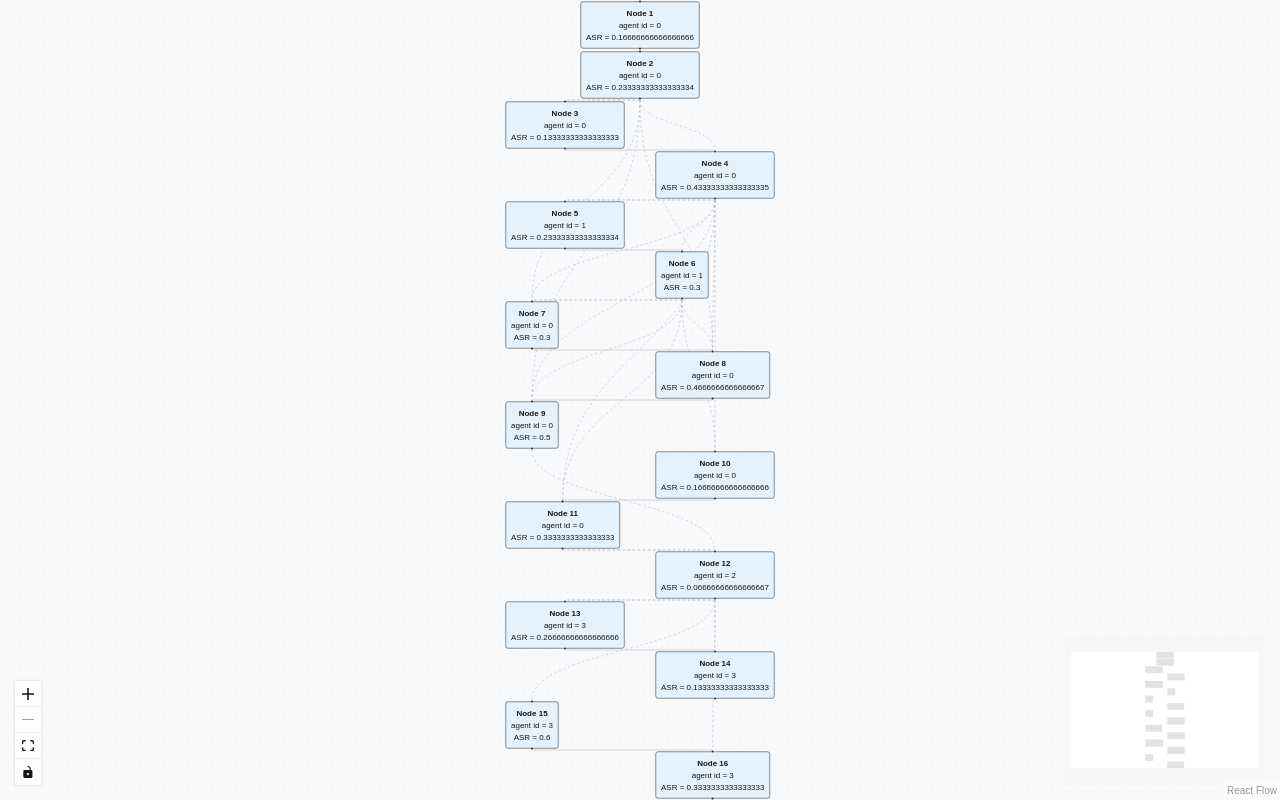
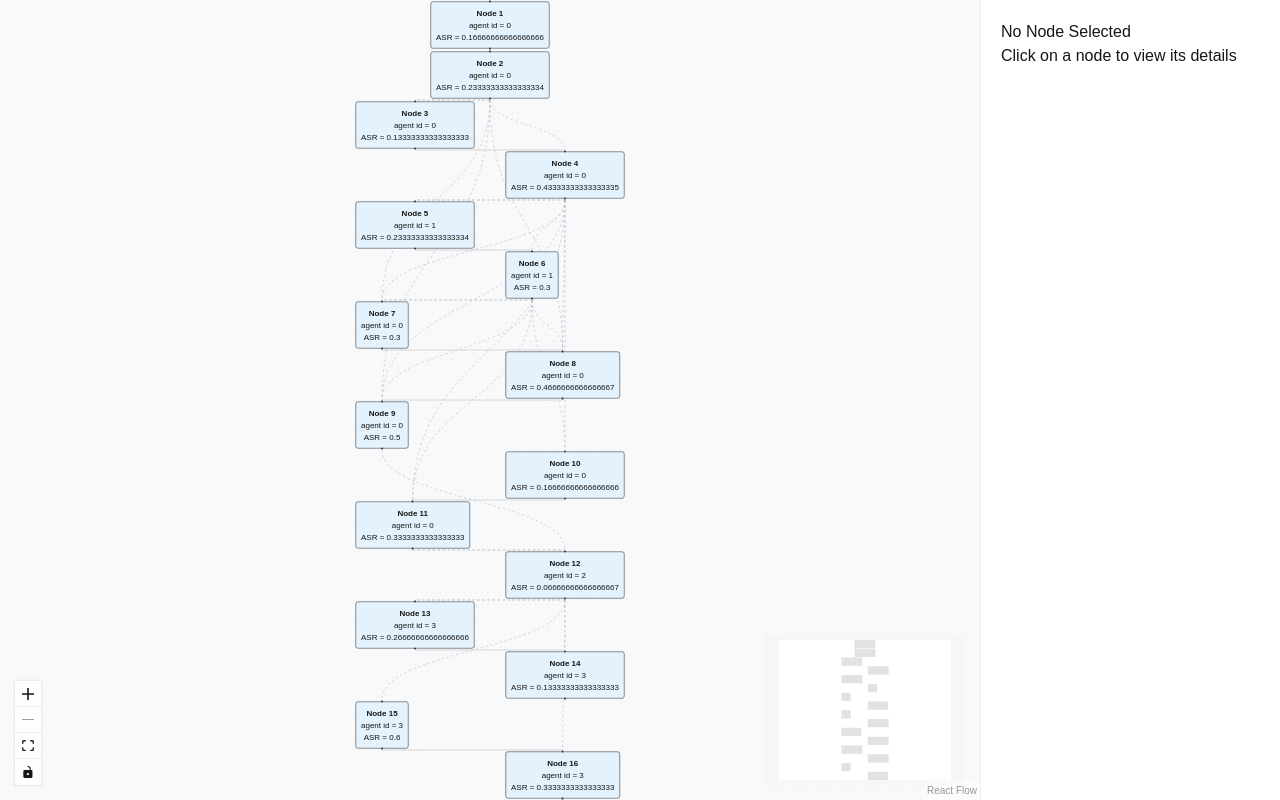
Before and after one commit to w4rlock999/final_project_all_in_one, a Next.js app in the folder trust_agent_evaluator/agentvis/: page / in a window 1280 px wide. Built offline with nearby package versions, Linux system fonts and the light colour scheme.

Commit message:
add side pane, remove .next

```diff
--- a/trust_agent_evaluator/agentvis/app/page.tsx
+++ b/trust_agent_evaluator/agentvis/app/page.tsx
@@ -10,11 +10,34 @@ import {
   useEdgesState,
   addEdge,
   useReactFlow,
-  Panel
+  Panel,
+  Node,
+  ReactFlowInstance,
+  BackgroundVariant,
+  Connection,
+  Edge,
+  NodeMouseHandler,
+  OnNodesChange,
+  OnEdgesChange,
+  OnInit
 } from '@xyflow/react';
 import '@xyflow/react/dist/style.css';
 import genericLLMNode from './genericLLMNode';
 
+interface CustomNodeData extends Record<string, unknown> {
+  label: string;
+  agent_id: string;
+  agent_name: string;
+  jb_asr: string;
+}
+
+interface CustomEdgeData extends Record<string, unknown> {
+  from_memory: string;
+  memory_index: string | number;
+}
+
+type CustomNode = Node<CustomNodeData>;
+type CustomEdge = Edge<CustomEdgeData>;
 
 const flowKey = 'example-flow';
 
@@ -30,13 +53,20 @@ let id = 3;
 const getId = () => `${id++}`;
 
 function Flow() {
-  const [nodes, setNodes, onNodesChange] = useNodesState(initialNodes);
-  const [edges, setEdges, onEdgesChange] = useEdgesState(initialEdges);
+  const [nodes, setNodes, onNodesChange] = useNodesState<CustomNode>(initialNodes as CustomNode[]);
+  const [edges, setEdges, onEdgesChange] = useEdgesState<CustomEdge>(initialEdges as CustomEdge[]);
   const [nodeType, setNodeType] = useState('agent');
   const { screenToFlowPosition } = useReactFlow();
-  const [rfInstance, setRfInstance] = useState(null);
+  const [rfInstance, setRfInstance] = useState<ReactFlowInstance<CustomNode, CustomEdge> | null>(null);
+  const [selectedNode, setSelectedNode] = useState<CustomNode | null>(null);
 
-  const onConnect = useCallback((params) => setEdges((eds) => addEdge(params, eds)), [setEdges]);
+  const onNodeClick: NodeMouseHandler = useCallback((event, node) => {
+    setSelectedNode(node as unknown as CustomNode);
+  }, []);
+
+  const onConnect = useCallback((params: Connection) => {
+    setEdges((eds) => addEdge(params, eds) as CustomEdge[]);
+  }, [setEdges]);
 
   const onConnectEnd = useCallback(
     (event, connectionState) => {
@@ -49,18 +79,39 @@ function Flow() {
       const { clientX, clientY } =
         'changedTouches' in event ? event.changedTouches[0] : event;
 
-      const newNode = {
+      const newNode: CustomNode = {
         id: getId(),
         position: screenToFlowPosition({ x: clientX, y: clientY }),
-        data: { label: `${nodeType.charAt(0).toUpperCase() + nodeType.slice(1)} Node` },
+        data: {
+          label: `${nodeType.charAt(0).toUpperCase() + nodeType.slice(1)} Node`,
+          agent_id: '0',
+          agent_name: 'New Agent',
+          jb_asr: '0'
+        },
         type: nodeType,
       };
 
       setNodes((nds) => nds.concat(newNode));
 
-      const newEdge = connectionState.fromHandle.type === 'target'
-        ? { id: `e${newNode.id}-${fromNode.id}`, source: newNode.id, target: fromNode.id }
-        : { id: `e${fromNode.id}-${newNode.id}`, source: fromNode.id, target: newNode.id };
+      const newEdge: CustomEdge = connectionState.fromHandle.type === 'target'
+        ? {
+            id: `e${newNode.id}-${fromNode.id}`,
+            source: newNode.id,
+            target: fromNode.id,
+            data: {
+              from_memory: 'False',
+              memory_index: 'None'
+            }
+          }
+        : {
+            id: `e${fromNode.id}-${newNode.id}`,
+            source: fromNode.id,
+            target: newNode.id,
+            data: {
+              from_memory: 'False',
+              memory_index: 'None'
+            }
+          };
 
       setEdges((eds) => eds.concat(newEdge));
     },
@@ -76,9 +127,9 @@ function Flow() {
   }, [rfInstance]);
 
   return (
-    <div style={{ width: '100vw', height: '100vh' }}>
-
-      <ReactFlow
+    <div style={{ width: '100vw', height: '100vh', display: 'flex' }}>
+      <div style={{ flex: 1, height: '100%' }}>
+        <ReactFlow<CustomNode, CustomEdge>
           nodes={nodes}
           edges={edges}
           onNodesChange={onNodesChange}
@@ -86,18 +137,41 @@ function Flow() {
           onConnect={onConnect}
           onInit={setRfInstance}
           onConnectEnd={onConnectEnd}
+          onNodeClick={onNodeClick}
           fitView
-        nodeTypes={{ llm_call_node: genericLLMNode}} // Register custom node type
+          nodeTypes={{ llm_call_node: genericLLMNode}}
           style={{ backgroundColor: '#F7F9FB' }}
         >
           <Controls />
           <MiniMap />
-        <Background variant="dots" gap={12} size={1} />
+          <Background variant={BackgroundVariant.Dots} gap={12} size={1} />
+        </ReactFlow>
+      </div>
 
-        {/* <Panel position="top-right">
-          <button onClick={onSave}>save</button>
-        </Panel> */}
-      </ReactFlow>
+      <div style={{
+        width: '300px',
+        height: '100%',
+        backgroundColor: 'white',
+        borderLeft: '1px solid #eee',
+        padding: '20px',
+        overflowY: 'auto'
+      }}>
+        {selectedNode ? (
+          <div>
+            <h3>Node Details</h3>
+            <p><strong>ID:</strong> {selectedNode.id}</p>
+            <p><strong>Label:</strong> {selectedNode.data.label}</p>
+            <p><strong>Agent ID:</strong> {selectedNode.data.agent_id}</p>
+            <p><strong>Agent Name:</strong> {selectedNode.data.agent_name}</p>
+            <p><strong>JB ASR:</strong> {selectedNode.data.jb_asr}</p>
+          </div>
+        ) : (
+          <div>
+            <h3>No Node Selected</h3>
+            <p>Click on a node to view its details</p>
+          </div>
+        )}
+      </div>
     </div>
   );
 }
```
Also changed, not shown: 1 other file (tests, documents, lock files or other folders). Lines whose indentation alone changed are shown as unchanged.
